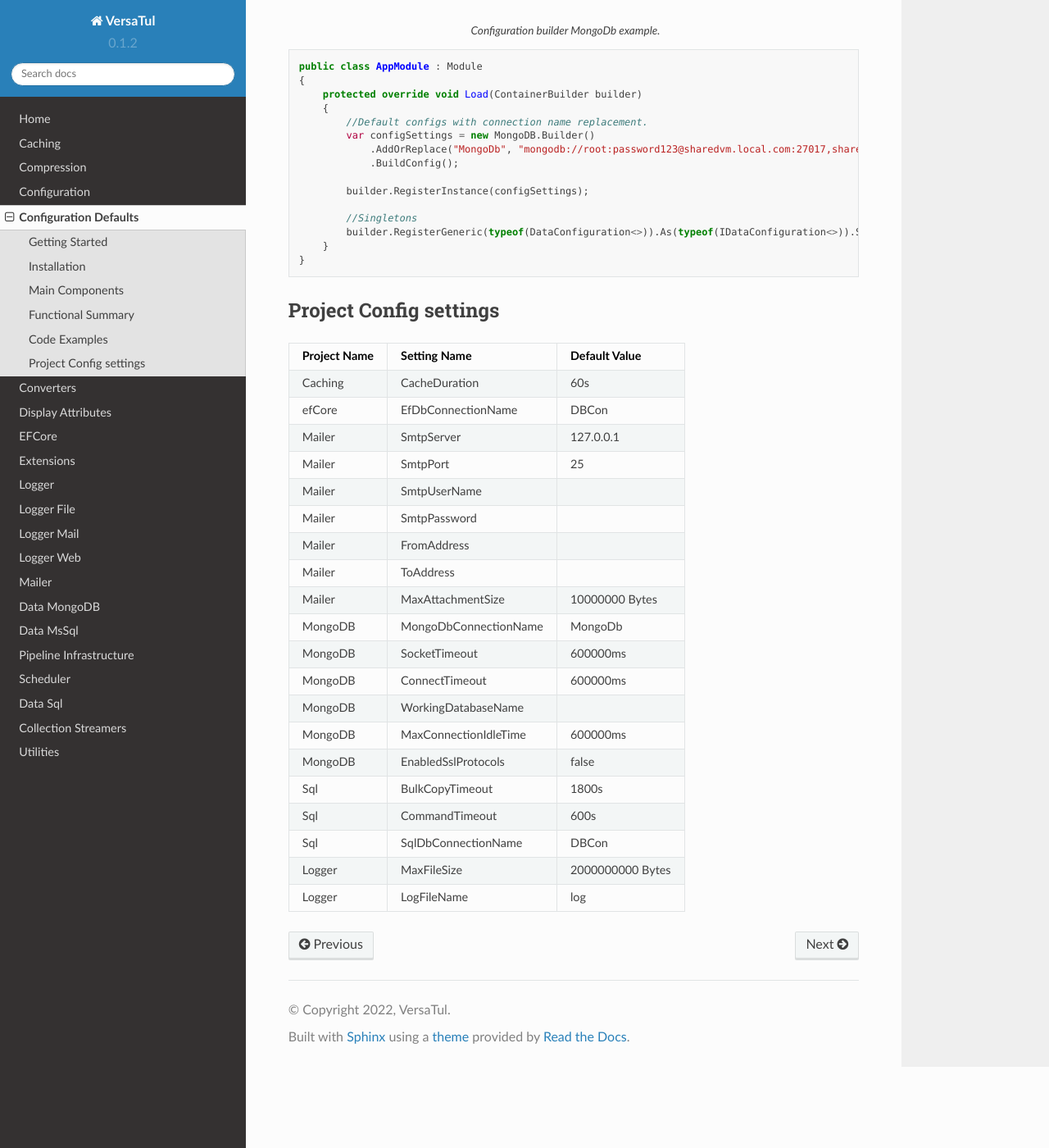
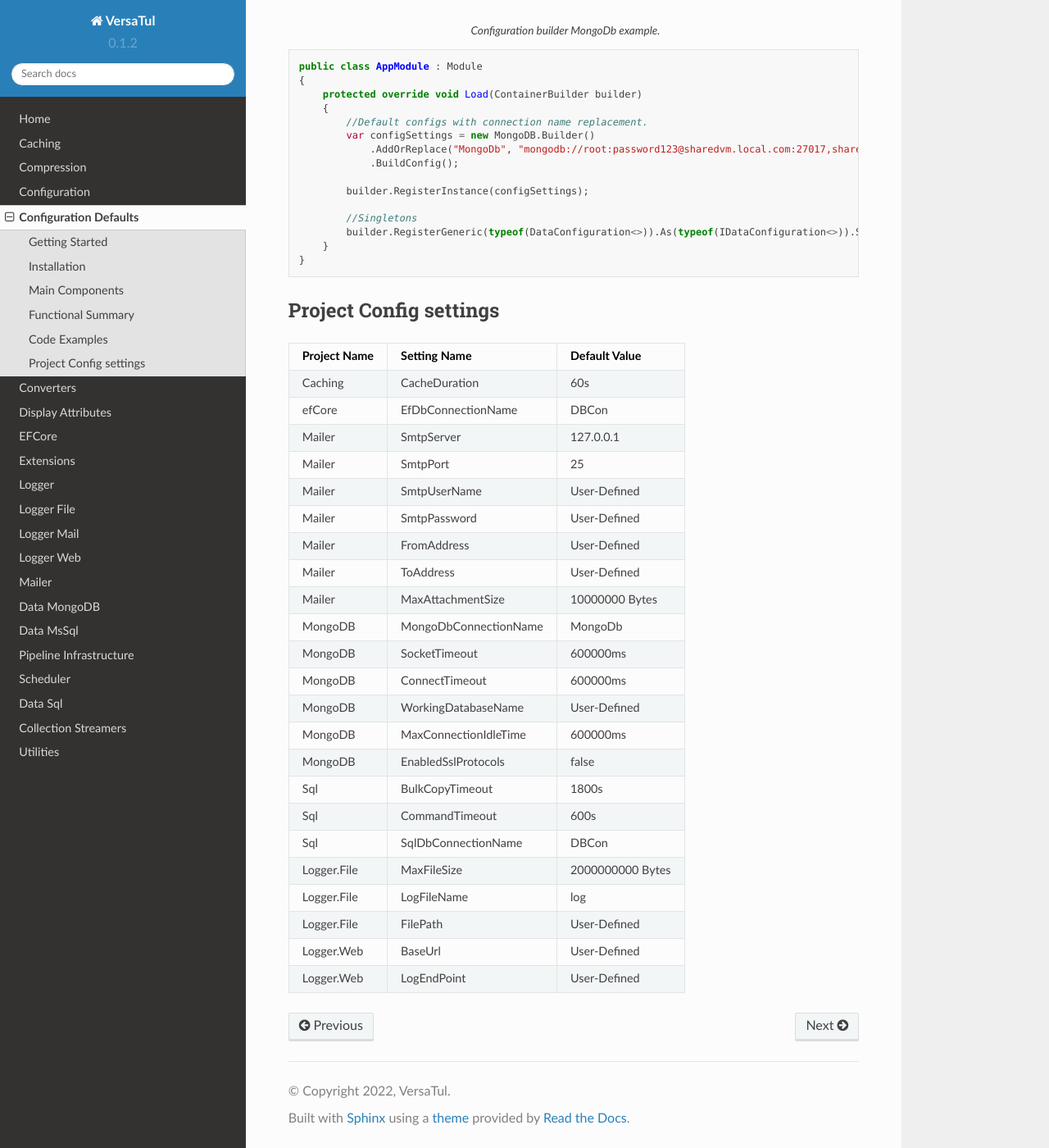
Before and after one commit to BjornWilliams/DocsVersaTul, a Sphinx documentation site: the page built from docs/source/configuration-defaults.rst, in a window 1280 px wide and 1400 px high, scrolled down 1044 px. Shown: the whole window at 82% size. Built offline with Sphinx 7.4.7 and the Read the Docs theme 2.0.0, drawn with Linux system fonts in a browser that asks for light colours.

Commit message:
Update configuration-defaults.rst
Added the configuration setting default values and user defined ones.

```diff
--- a/docs/source/configuration-defaults.rst
+++ b/docs/source/configuration-defaults.rst
@@ -71,13 +71,13 @@ Project Config settings
 +--------------+-----------------------+------------------+
 | Mailer       | SmtpPort              | 25               |
 +--------------+-----------------------+------------------+
-| Mailer       | SmtpUserName          |                  |
+| Mailer       | SmtpUserName          | User-Defined     |
 +--------------+-----------------------+------------------+
-| Mailer       | SmtpPassword          |                  |
+| Mailer       | SmtpPassword          | User-Defined     |
 +--------------+-----------------------+------------------+
-| Mailer       | FromAddress           |                  |
+| Mailer       | FromAddress           | User-Defined     |
 +--------------+-----------------------+------------------+
-| Mailer       | ToAddress             |                  |
+| Mailer       | ToAddress             | User-Defined     |
 +--------------+-----------------------+------------------+
 | Mailer       | MaxAttachmentSize     | 10000000 Bytes   |
 +--------------+-----------------------+------------------+
@@ -87,7 +87,7 @@ Project Config settings
 +--------------+-----------------------+------------------+
 | MongoDB      | ConnectTimeout        | 600000ms         |
 +--------------+-----------------------+------------------+
-| MongoDB      | WorkingDatabaseName   |                  |
+| MongoDB      | WorkingDatabaseName   | User-Defined     |
 +--------------+-----------------------+------------------+
 | MongoDB      | MaxConnectionIdleTime | 600000ms         |
 +--------------+-----------------------+------------------+
@@ -99,7 +99,13 @@ Project Config settings
 +--------------+-----------------------+------------------+
 | Sql          | SqlDbConnectionName   | DBCon            |
 +--------------+-----------------------+------------------+
-| Logger       | MaxFileSize           | 2000000000 Bytes |
+| Logger.File  | MaxFileSize           | 2000000000 Bytes |
 +--------------+-----------------------+------------------+
-| Logger       | LogFileName           | log              |
+| Logger.File  | LogFileName           | log              |
 +--------------+-----------------------+------------------+
+| Logger.File  | FilePath              | User-Defined     |
++--------------+-----------------------+------------------+
+| Logger.Web   | BaseUrl               | User-Defined     |
++--------------+-----------------------+------------------+
+| Logger.Web   | LogEndPoint           | User-Defined     |
++--------------+-----------------------+------------------+
```
